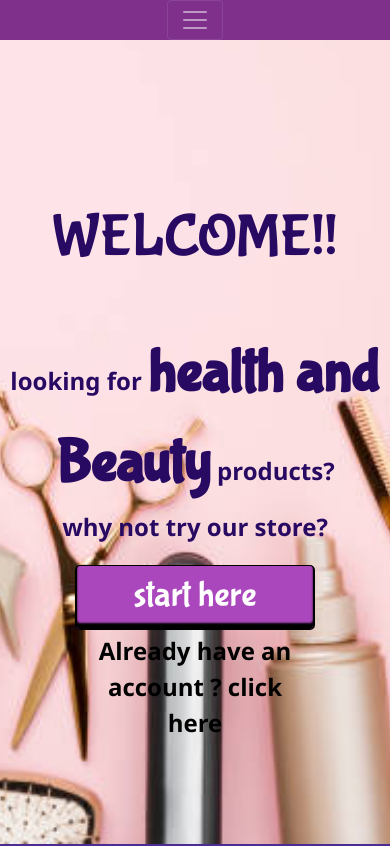
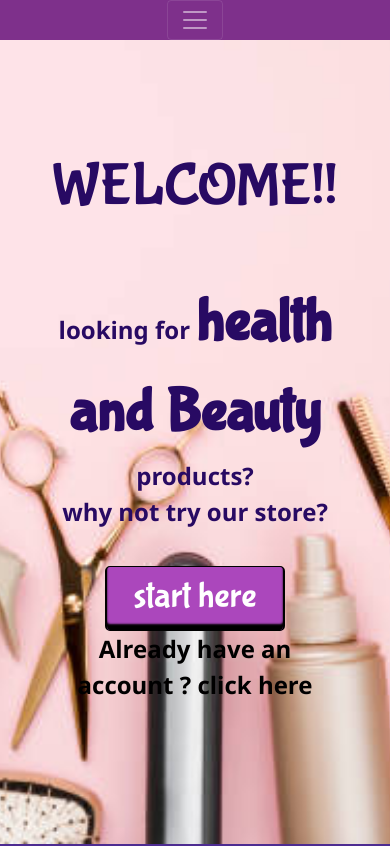
Before and after one commit to sadjosarai/template1, a website: page index.html in a window 390 px wide. Shown: the top 846 px of the page. Drawn offline with nearby package versions, Linux system fonts and the light colour scheme; a web font is replaced by a local one.

Commit message:
responsivity fixed for index, products and collections pages

```diff
--- a/css/home.css
+++ b/css/home.css
@@ -2,7 +2,6 @@
 @import url('https://fonts.googleapis.com/css2?family=Bubblegum+Sans&family=Chicle&family=Oleo+Script&display=swap');
 html,body{
   height: 100vh;
- /* height: calc(var(--vh, 1vh) * 100);*/
 }
 body{
     padding:unset;
@@ -19,7 +18,6 @@ body{
   padding:0px 0px;
   width:100%;
   height: 100%;
-  scroll-behavior: inherit;
 }
 /*---------------------------------------header section------------------------------------------------------------------*/
 .header-wrapper{
@@ -127,11 +125,13 @@ body{
   right:0px;
   left:0px;
   height:100%;
+  width: 100%;
   z-index: 2;
   background-color: linear-gradient(to left bottom, #ab47bc, #4d2c91);
 }
 .landing-section{
-  height:100vh;
+  height:100%;
+  width: 100%;
   background-image: url("../assets/img/lp-bg-1.jpg");
   background-position :center;
   background-size: contain;
@@ -141,7 +141,6 @@ body{
   width: 100%;
   background-color: rgba(255,255,255,255,8);
   backdrop-filter: saturate(180%) blur(10px);
-  font-family: 'Segoe UI', Tahoma, Geneva, Verdana, sans-serif;
   color:#280a63;
   display: flex;
   flex-direction: column;
@@ -159,24 +158,17 @@ body{
 }
 .landing-section-wrapper{
   height:100vh;
+  width:80%;
+  margin:0px auto;
   background-image: url("../assets/img/lp-bg-1.jpg");
   background-position :center;
   background-size: cover;
-  width:80%;
-  margin:0px auto;
   display:flex;
   flex-direction: column;
   align-items: center;
   justify-content: center;
+  font-family: 'Segoe UI', Tahoma, Geneva, Verdana, sans-serif;
   font-size:1.5em;
-}
-@media only screen and (max-width:560px){
-  .landing-section-wrapper{
-    width:100%;
-  }
-  .userinfo{
-    justify-content: center;
-  }
 }
 
 .ts1{
@@ -196,27 +188,20 @@ body{
   color:#4d2c91;
 }
 .button-container{
-  max-height:90px;
-  min-height: 80px;
+  max-height:190px;
   margin:0px auto;
-  min-width: 80%;
+  margin-top: 20px;
+  width: 90%;
   padding:0px 0px;
-
 }
-.button-container .container .row{
+.button-container .container-fluid .row{
   width:100%;
   display: flex;
+  flex-direction: column;
+  justify-content: center;
   align-items: center;
-  justify-content: center;
   padding:0px 0px;
   margin:0px auto;
-}
-.row .btn{
-  color:white;
-}
-.row .btn:hover{
-  color:white;
-  text-decoration: none;
 }
 .row a{
   text-decoration: none;
@@ -226,8 +211,8 @@ body{
   color:#280a63;
   text-decoration: underline;
 }
-.btn{
-  width:280px;
+.row .btn{
+  width:180px;
   height:65px;
   padding-bottom: 10px;
   font-size:1.5em;
@@ -244,7 +229,7 @@ body{
   border-right:2px solid black;
   box-shadow: inset 0px -6px 2px 0px black;
 }
-.btn:hover{
+.row .btn:hover{
   color:white;
   background-color: #4d2c91;
   border-radius:5px;
@@ -252,6 +237,16 @@ body{
   border-left: 2px solid black;
   border-right:2px solid black;
   box-shadow: inset 0px -6px 2px 0px black;
+}
+@media only screen and (max-width:560px){
+  .landing-section-wrapper{
+    width:100%;
+    padding:5% 10%;
+    overflow: scroll;
+  }
+  .userinfo{
+    justify-content: center;
+  }
 }
 /*
 .collections-overview,.products-overview{
--- a/css/myspace.css
+++ b/css/myspace.css
@@ -124,7 +124,6 @@ html,body{
     height: 80vh;
     margin-top:8vh;
     margin-bottom: 25vh;
-
   }
   .main{
     height: 100%;
@@ -247,6 +246,11 @@ html,body{
     }
 
   }
+  @media only screen and (max-width:360px) {
+    .link-box{
+      width:95%;
+    }
+  }
   /*------------------------------------- footer -----------------------------------------*/
   .footer-wrapper{
     position:fixed;
--- a/index.html
+++ b/index.html
@@ -67,11 +67,10 @@
                                     </b>
                                 </p>
                                 <div class="button-container">
-                                    <div class="container">
+                                    <div class="container-fluid">
                                         <div class="row">
-                                            <a class="btn col col-8 col-md-8 col-sm-10" href="html/signup.html">start here</a>
-                                            <br><br>
-                                            <a class="col col-8 col-md-8 col-sm-10" href="/html/login.html"><b>Already have an account ? click here</b></a>
+                                            <a class="btn" href="html/signup.html">start here</a>
+                                            <a class="" href="/html/login.html"><b>Already have an account ? click here</b></a>
                                         </div>
                                     </div>
                                 </div>
@@ -251,6 +250,5 @@
     <script src="https://cdn.jsdelivr.net/npm/bootstrap@4.0.0/dist/js/bootstrap.min.js" integrity="sha384-JZR6Spejh4U02d8jOt6vLEHfe/JQGiRRSQQxSfFWpi1MquVdAyjUar5+76PVCmYl" crossorigin="anonymous"></script>
     <script src="js/bootstrap.bundle.js"></script>
     <script src="js/index.js"></script>
-    <script src="https://unpkg.com/vue@next"></script>
 </body>
 </html>
```
Also changed, not shown: css/products.css (+14 -0 lines).
